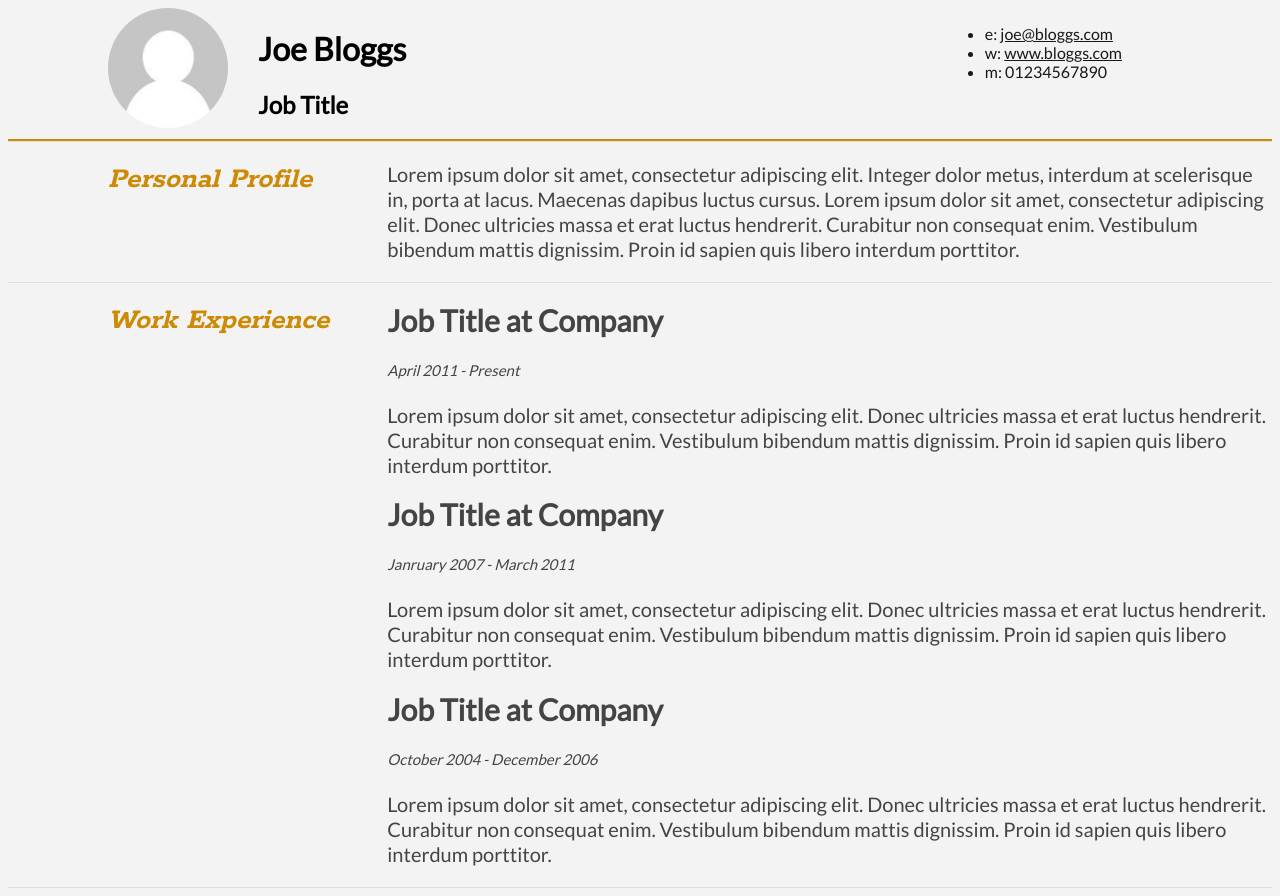
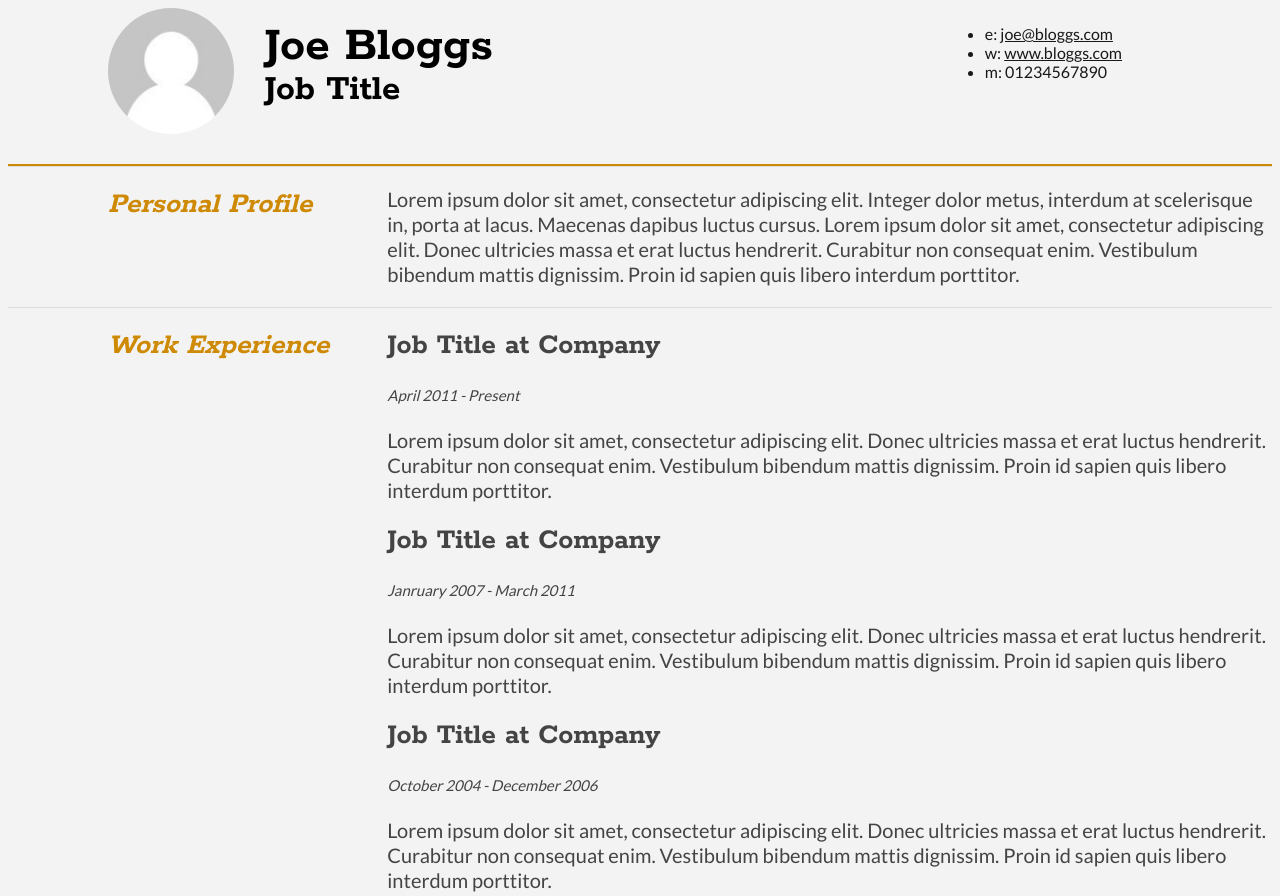
Before and after one commit to Kenzie-Academy-Brasil-Developers/estilizar-curriculo-sprint-2-gkehdi, a plain HTML site: page index.html in a window 1280 px wide. Shown: the top 896 px of the page. Drawn offline with Linux system fonts and the light colour scheme.

Commit message:
CV_Guru_corrigido

```diff
--- a/style.css
+++ b/style.css
@@ -4,7 +4,10 @@ html{
 }
 
 .mainDetails {
+
 	border-bottom: 2px solid #cf8a05
+
+
 }
 
 body {
@@ -19,15 +22,19 @@ section {
 	color: #dedede
 }
 #headshot img {
-	width: 9.5%;
+	width: 10%;
 	float: left;
 	margin-left: 100px;
+	margin-bottom: 30px;
 	border-radius: 50%;
 }
 
 #name  {
+	font-size: 25px;
+	font-family: 'Rokkitt', sans-serif;
 	float: left;
 	margin-left: 30px;
+	line-height: 10px;
 
 }
 
@@ -66,9 +73,18 @@ a[href="http://www.bloggs.com"]{
 	color: #444444
 
 	}
+
+	.sectionContent h2{
+		font-family: 'Rokkitt', sans-serif;
+
+
+}
+
 	.subDetails{
+
 		font-size: 15px;
 		font-style: italic;
+
 	}
 .keySkills li {
 width:250px;
```
